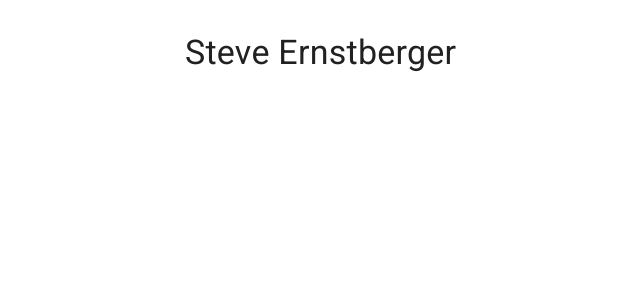
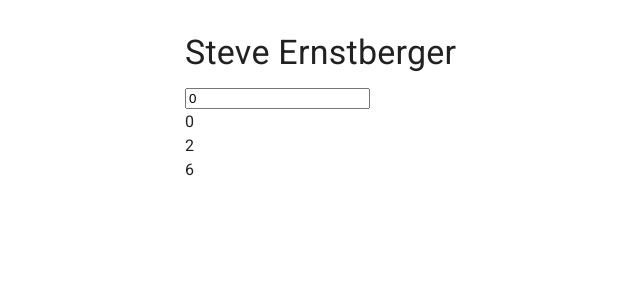
Before and after one commit to sernstberger/steveernstberger, a React (Create React App) app: page / in a window 1280 px wide. Shown: the top 300 px of the page, without its empty margins (179-819 px from the left). Built offline with nearby package versions, Linux system fonts and the light colour scheme.

Commit message:
added salaryCalculator component

```diff
--- a/src/App.tsx
+++ b/src/App.tsx
@@ -1,6 +1,7 @@
 import Container from "@mui/material/Container";
 import Typography from "@mui/material/Typography";
 import Box from "@mui/material/Box";
+import SalaryCalculator from "./components/SalaryCalculator";
 
 export default function App() {
   return (
@@ -9,6 +10,7 @@ export default function App() {
         <Typography variant="h4" component="h1" gutterBottom>
           Steve Ernstberger
         </Typography>
+        <SalaryCalculator />
       </Box>
     </Container>
   );
--- /dev/null
+++ b/src/components/SalaryCalculator.tsx
@@ -0,0 +1,21 @@
+import { useState } from "react";
+
+const foo = [1, 2, 3];
+
+const SalaryCalculator = () => {
+  const [startingSalary, setStartingSalary] = useState(0);
+  return (
+    <div>
+      <input
+        type="number"
+        value={startingSalary}
+        onChange={(e: any) => setStartingSalary(e.target.value)}
+      />
+      {foo.map((bar, index) => (
+        <div>{bar * index}</div>
+      ))}
+    </div>
+  );
+};
+
+export default SalaryCalculator;
```
